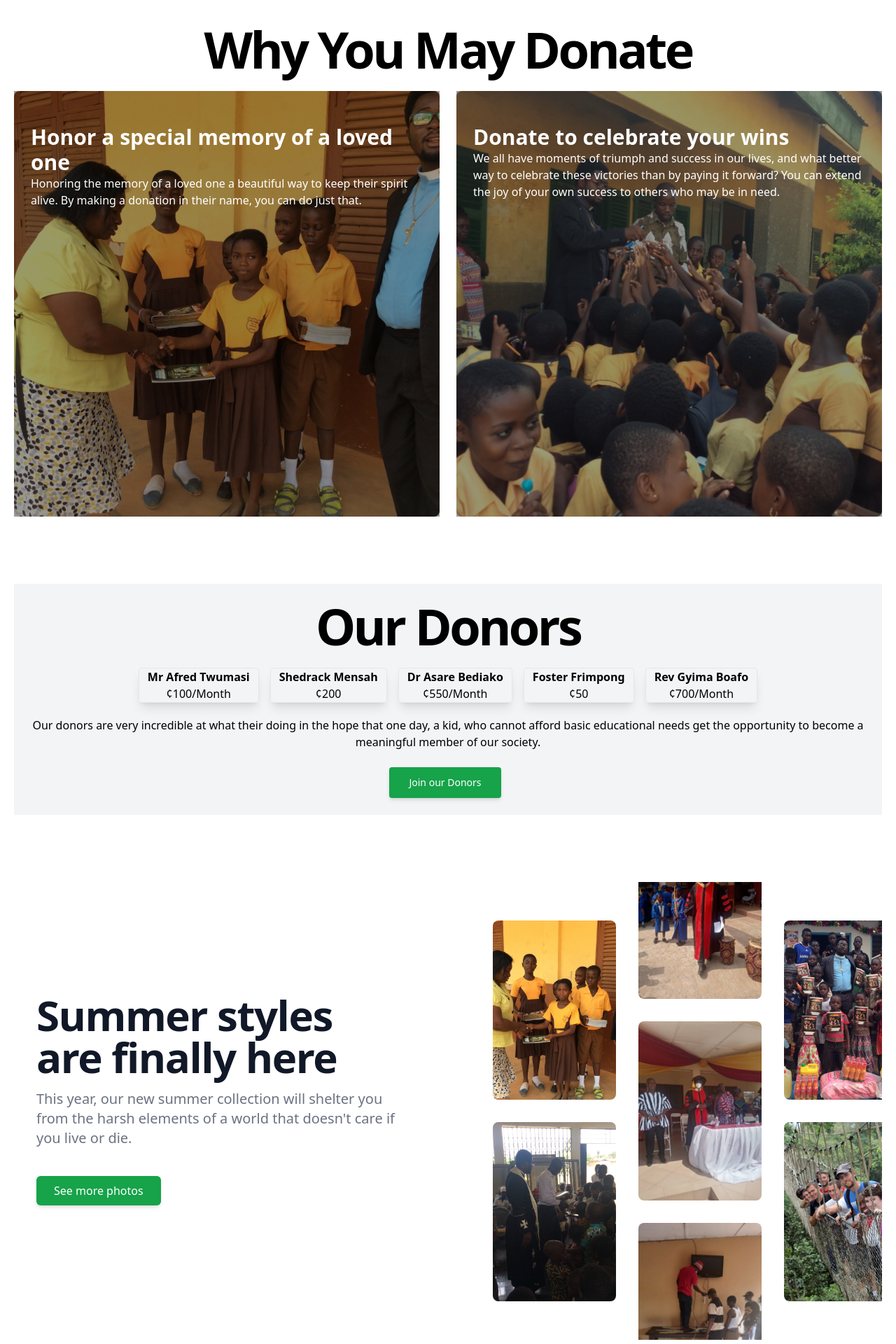
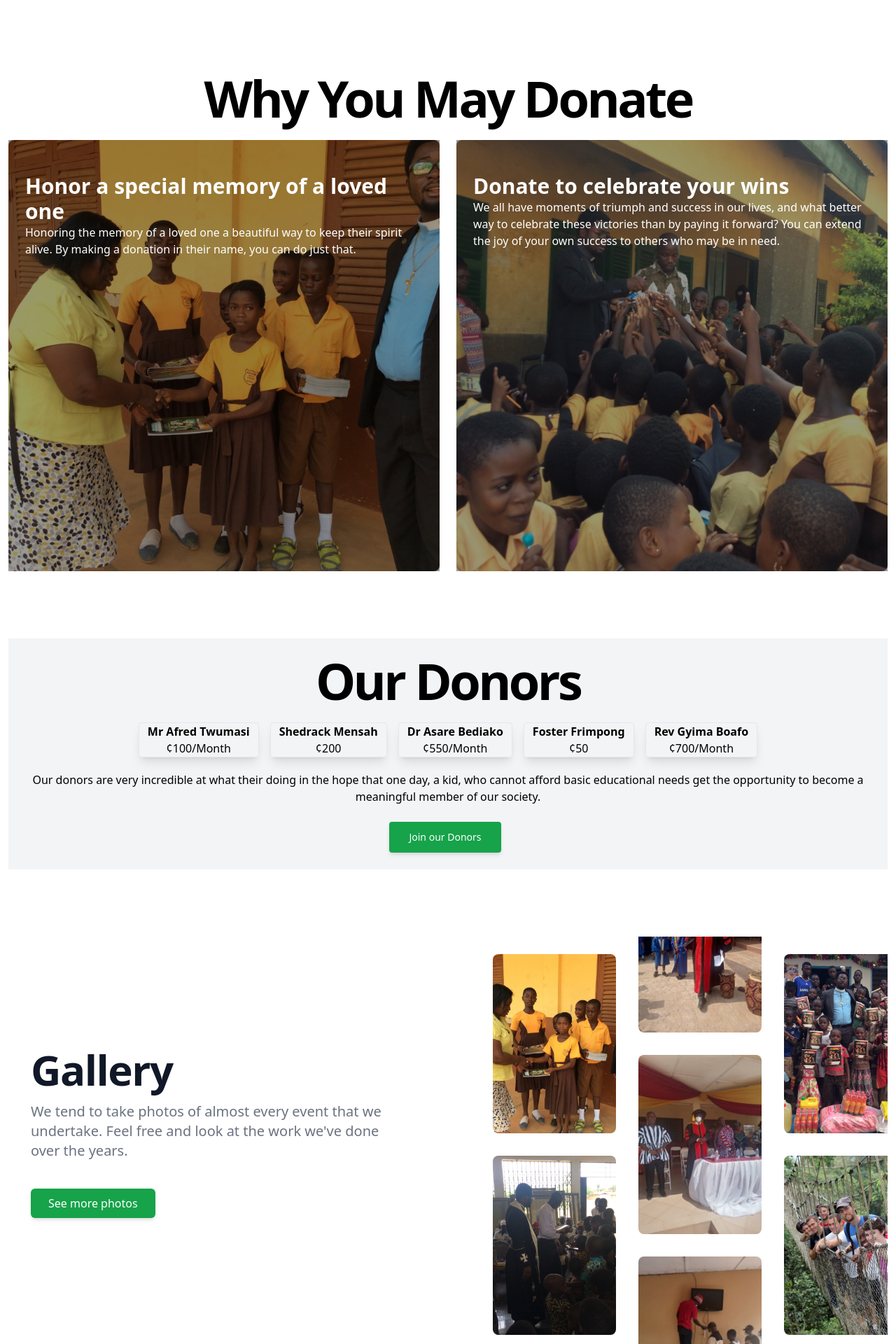
Before and after one commit to wigatapweb/wigatap-main, a Next.js app: page / in a window 1280 px wide. Shown: the part 600-2520 px from the top of the page at 70% size. Built offline with nearby package versions, Linux system fonts and the light colour scheme.

Commit message:
bug fixes

```diff
--- a/components/container.tsx
+++ b/components/container.tsx
@@ -3,7 +3,7 @@ type Props = {
 }
 
 const Container = ({ children }: Props) => {
-  return <div className="container mx-auto px-5">{children}</div>
+  return <div className="container mx-auto px-3">{children}</div>
 }
 
 export default Container
--- a/components/layout.tsx
+++ b/components/layout.tsx
@@ -11,7 +11,7 @@ const Layout = ({ preview, children }: Props) => {
   return (
     <>
       <div className="">
-        {/* <Alert preview={preview} /> */}
+        <Alert />
         <main>
           {children}
         </main>
--- a/components/submitBtn.tsx
+++ b/components/submitBtn.tsx
@@ -5,16 +5,14 @@ export default function Photos() {
         <div className="relative mx-auto max-w-7xl px-4 sm:static sm:px-6 lg:px-8">
           <div className="sm:max-w-lg">
             <h1 className="font text-4xl font-bold tracking-tight text-gray-900 sm:text-6xl">
-              Summer styles are finally here
+              Gallery
             </h1>
             <p className="mt-4 text-xl text-gray-500">
-              This year, our new summer collection will shelter you from the harsh elements of a world that doesn't care
-              if you live or die.
+              We tend to take photos of almost every event that we undertake. Feel free and look at the work we've done over the years.
             </p>
           </div>
           <div>
             <div className="mt-10">
-              {/* Decorative image grid */}
               <div
                 aria-hidden="true"
                 className="pointer-events-none lg:absolute lg:inset-y-0 lg:mx-auto lg:w-full lg:max-w-7xl"
@@ -81,7 +79,7 @@ export default function Photos() {
               </div>
 
               <a
-                href="#"
+                href="#!"
                 className="inline-block rounded-md border border-transparent bg-green-600 shadow-md hover:bg-green-700 hover:shadow-lg focus:bg-green-700 focus:shadow-lg focus:outline-none focus:ring-0 active:bg-green-800 active:shadow-lg transition duration-150 ease-in-out py-2 px-6 text-center font-medium text-white"
               >
                 See more photos
--- a/components/tour.tsx
+++ b/components/tour.tsx
@@ -25,7 +25,7 @@ const callouts = [
     return (
       <div className="bg-gray-100">
         <div className="mx-auto max-w-7xl px-4 sm:px-6 lg:px-8">
-          <div className="mx-auto max-w-2xl mt-12 pt-4 pb-16 sm:pb-24 lg:max-w-none lg:py-32">
+          <div className="mx-auto max-w-2xl mt-12 pt-4 pb-12 sm:pb-24 lg:max-w-none lg:py-32">
             <h2 className="font-bold text-gray-900 mt-4 text-center text-5xl mb-4 md:text-7xl">Tour Ghana</h2>
             <h2 className=" text-gray-900 mt-1 text-center text-lg md:text-2xl">We offer <span className="bg-orange-300 rounded-lg px-1">tourism opportunities</span> to people who wishes to explore and experience the historical foundation, sites and the lives of the people of Ghana</h2>
             <div className="mt-6 space-y-12 lg:grid lg:grid-cols-3 lg:gap-x-6 lg:space-y-0">
@@ -47,8 +47,8 @@ const callouts = [
               ))}
             </div>
           </div>
-          <div className='flex justify-center mt-6 pb-16'>
-            <Link className="inline-block px-7 py-3 md:mb-0 mr-0 md:mr-2 bg-green-600 text-white font-medium text-sm leading-snug rounded shadow-md hover:bg-green-700 hover:shadow-lg focus:bg-green-700 focus:shadow-lg focus:outline-none focus:ring-0 active:bg-green-800 active:shadow-lg transition duration-150 ease-in-out" data-mdb-ripple="true" data-mdb-ripple-color="light" href="/donate" role="link">Learn more</Link>
+          <div className='flex justify-center pb-12'>
+            <Link className="inline-block px-7 py-3 md:mb-0 mr-0 md:mr-2 bg-green-600 text-white font-medium text-sm leading-snug rounded shadow-md hover:bg-green-700 hover:shadow-lg focus:bg-green-700 focus:shadow-lg focus:outline-none focus:ring-0 active:bg-green-800 active:shadow-lg transition duration-150 ease-in-out" data-mdb-ripple="true" data-mdb-ripple-color="light" href="#!" role="link">Learn more</Link>
           </div>
         </div>
       </div>
```
